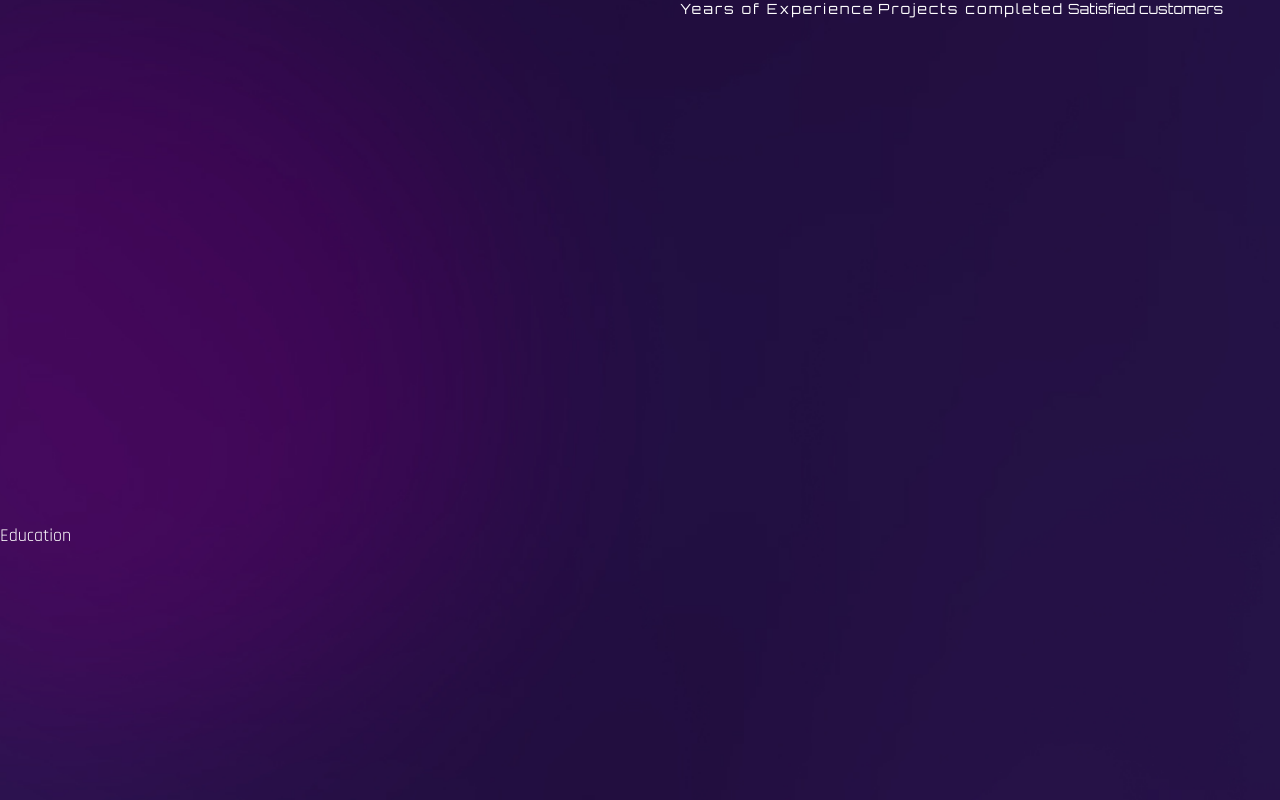
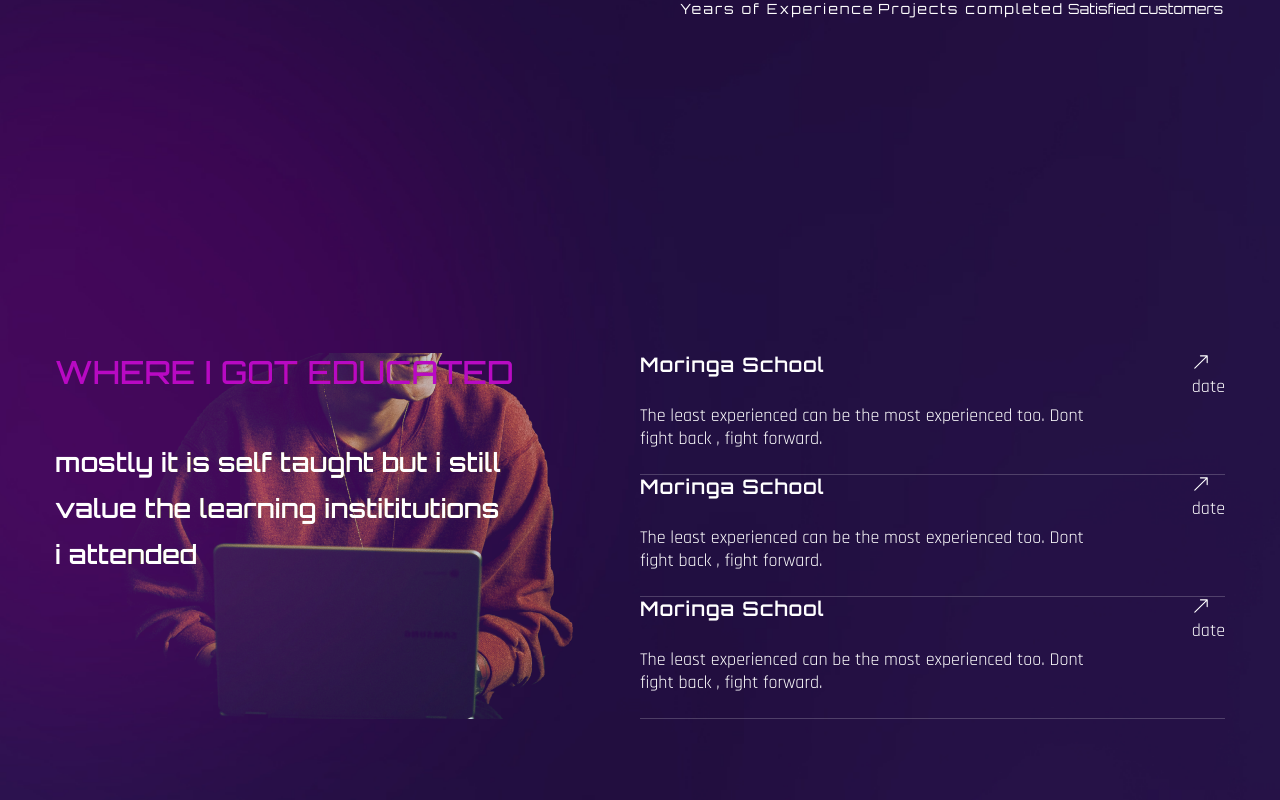
Before and after one commit to stephen-nene/portfolio, a React (Create React App) app: page / in a window 1280 px wide. Shown: the part 1400-2200 px from the top of the page. Built offline with nearby package versions, Linux system fonts and the light colour scheme; a web font is replaced by a local one.

Commit message:
education

```diff
--- a/src/components/Banner.js
+++ b/src/components/Banner.js
@@ -82,8 +82,8 @@ const Banner = () => {
                 </button>
               </Link>
               <a href={resume} className="text-gradient btn-link" target="_blank" rel="noopener noreferrer">
-          Resume
-        </a>
+                Resume
+              </a>
             </motion.div>
             {/* socials */}
             <motion.div
--- a/src/components/Education.js
+++ b/src/components/Education.js
@@ -1,7 +1,67 @@
 import React from 'react';
+import { BsArrowUpRight } from 'react-icons/bs'
+
+import { motion } from "framer-motion"
+import { fadeIn } from "../variants"
+
+const schools = [
+  {
+    name: "Moringa School",
+    description: "The least experienced can be the most experienced too. Dont fight back , fight forward.",
+    start: "2022",
+    end: "2024"
+  },
+  {
+    name: "Moringa School",
+    description: "The least experienced can be the most experienced too. Dont fight back , fight forward.",
+    start: "2022",
+    end: "2024"
+  },
+  {
+    name: "Moringa School",
+    description: "The least experienced can be the most experienced too. Dont fight back , fight forward.",
+    start: "2022",
+    end: "2024"
+  },
+]
 
 const Education = () => {
-  return <div className='section' id='education' >Education</div>;
+  return (
+    <div className='section' id='education' >
+      <div className='container mx-auto'>
+        <div className='flex flex-col lg:flex-row'>
+
+          {/* text */}
+          <div className='flex-1 lg:bg-services lg:bg-bottom bg-no-repeat mix-blend-lighten mb-12 lg:mb-0' >
+            <h2 className='h2 text-accent mb-5'>Where i got educated</h2>
+            <h3 className='h3 max-w-[455px] mb-15'>mostly it is self taught but i still value the learning instititutions i attended</h3>
+          </div>
+
+          {/* schools */}
+          <div className='flex-1'>
+            {/* school txt */}
+            <div className=''>
+              {schools.map((school, index) => {
+                return (
+                  <div
+                  className='border-b border-white/20 h-[146px]vmb-[38px] flex'
+                  key={index}>
+                    <div className='max-w-[476px]'>
+                      <h4 className='text-[20px] tracking-wider font-primary font-semibold mb-7'>{school.name}</h4>
+                      <p className='font-secondary leading-tight mb-4'>{school.description}</p>
+                    </div>
+                    <div className='flex flex-col flex-1 items-end'>
+                      <a href="#"><BsArrowUpRight/>date</a>
+                    </div>
+                  </div>
+                )
+              })}
+            </div>
+          </div>
+        </div>
+      </div>
+    </div>
+  );
 };
 
 export default Education;
```
